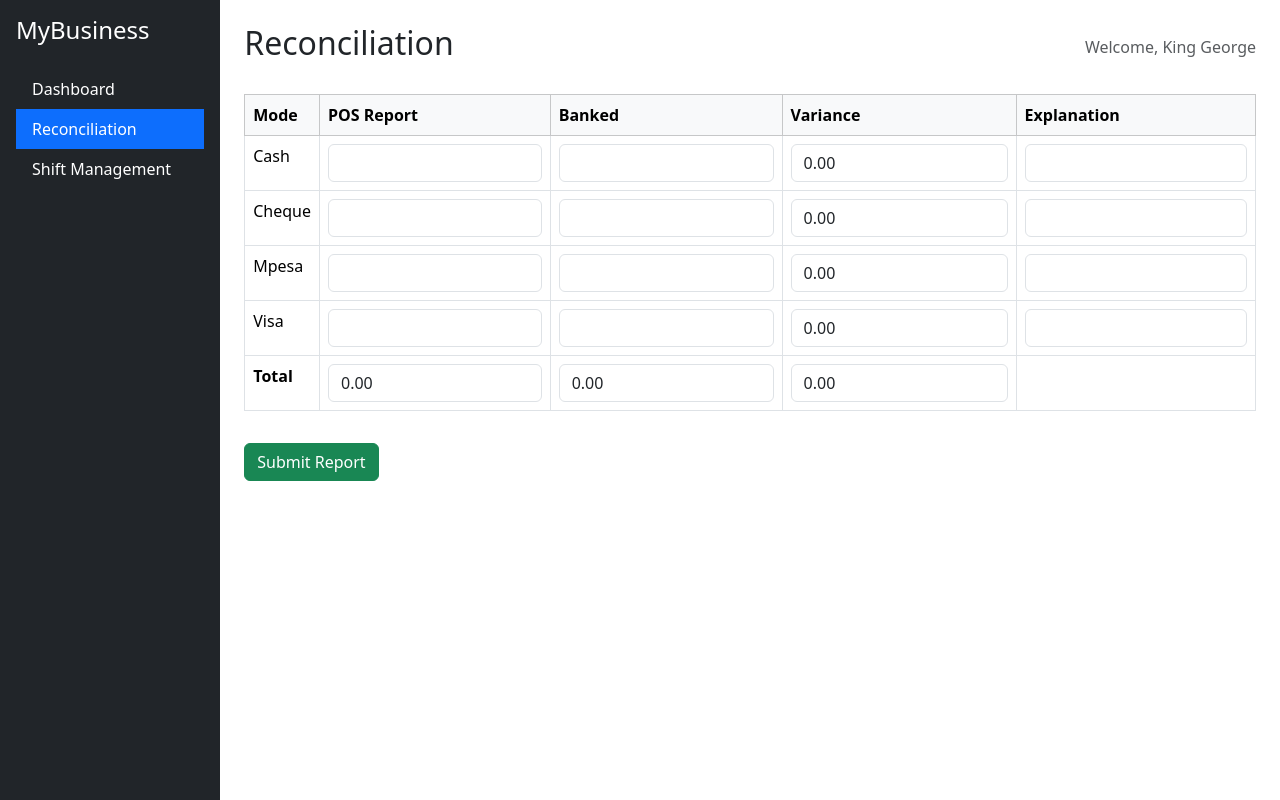
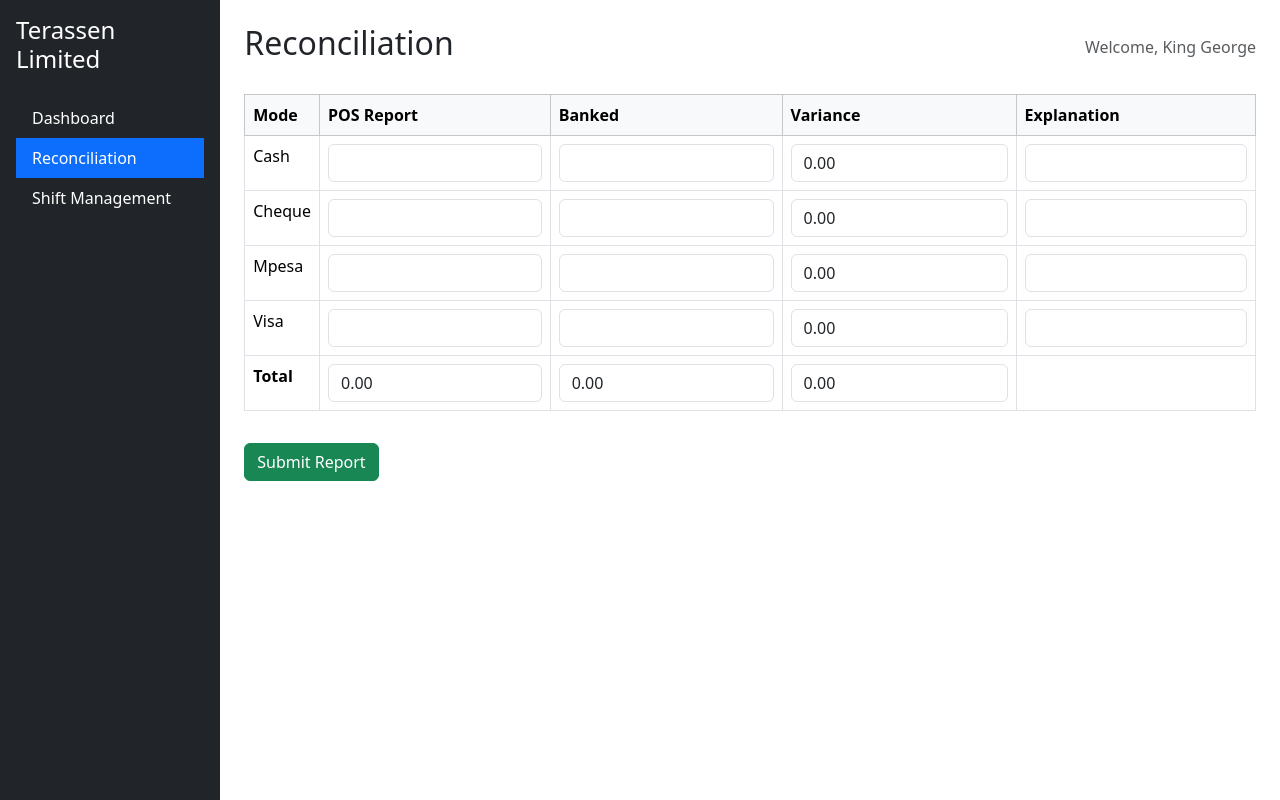
Before and after one commit to Mashmighty/terassen, a React (Create React App) app in the folder reconciliation-app/: page / in a window 1280 px wide. Built offline with nearby package versions, Linux system fonts and the light colour scheme.

Commit message:
change business name

```diff
--- a/reconciliation-app/src/App.js
+++ b/reconciliation-app/src/App.js
@@ -58,7 +58,7 @@ function App() {
     <div className="d-flex min-vh-100">
       {/* Sidebar */}
       <div className="bg-dark text-white p-3" style={{ width: '250px' }}>
-        <h4 className="mb-4">MyBusiness</h4>
+        <h4 className="mb-4">Terassen Limited</h4>
         <ul className="nav flex-column">
           <li className="nav-item">
             <a className="nav-link text-white" href="#">Dashboard</a>
```
